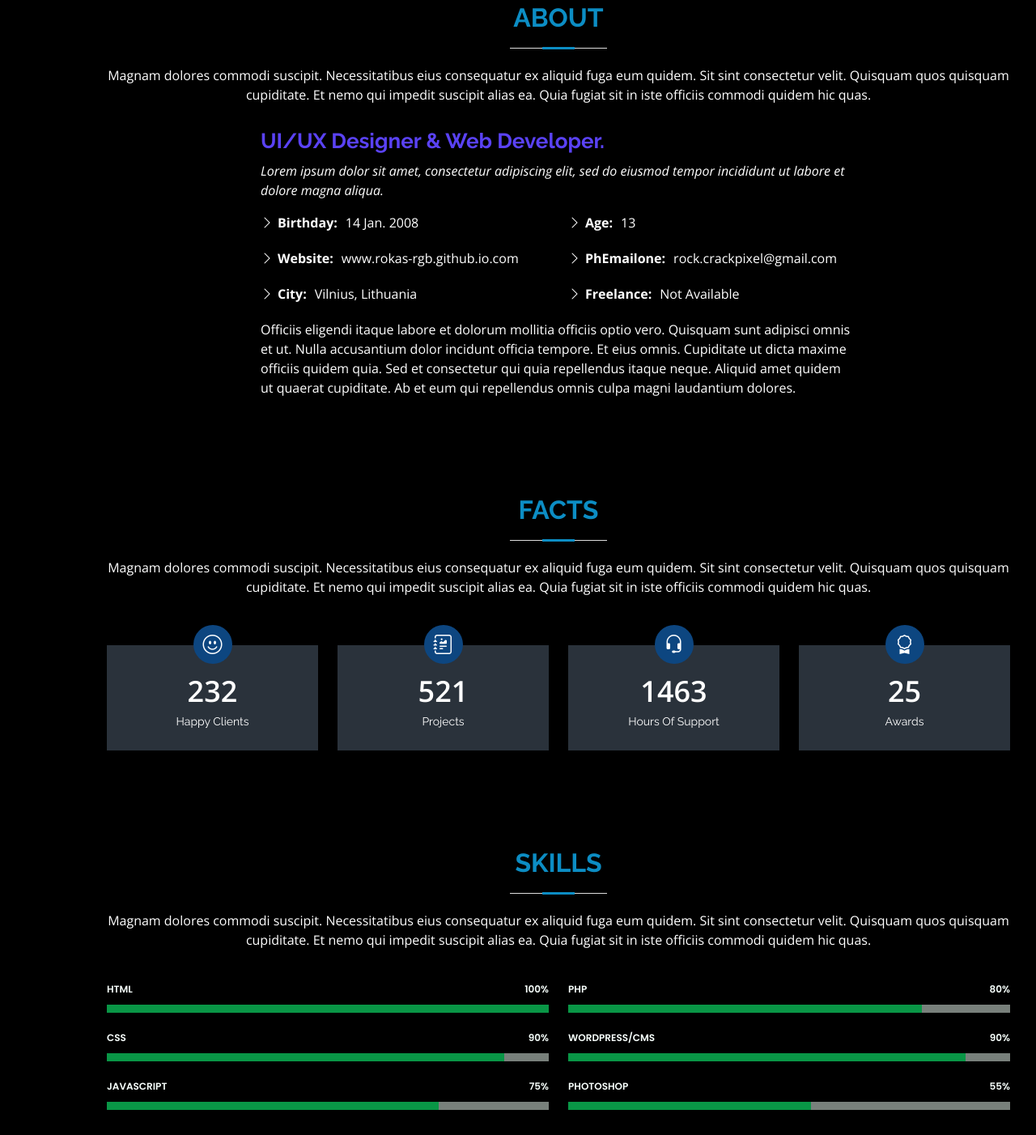
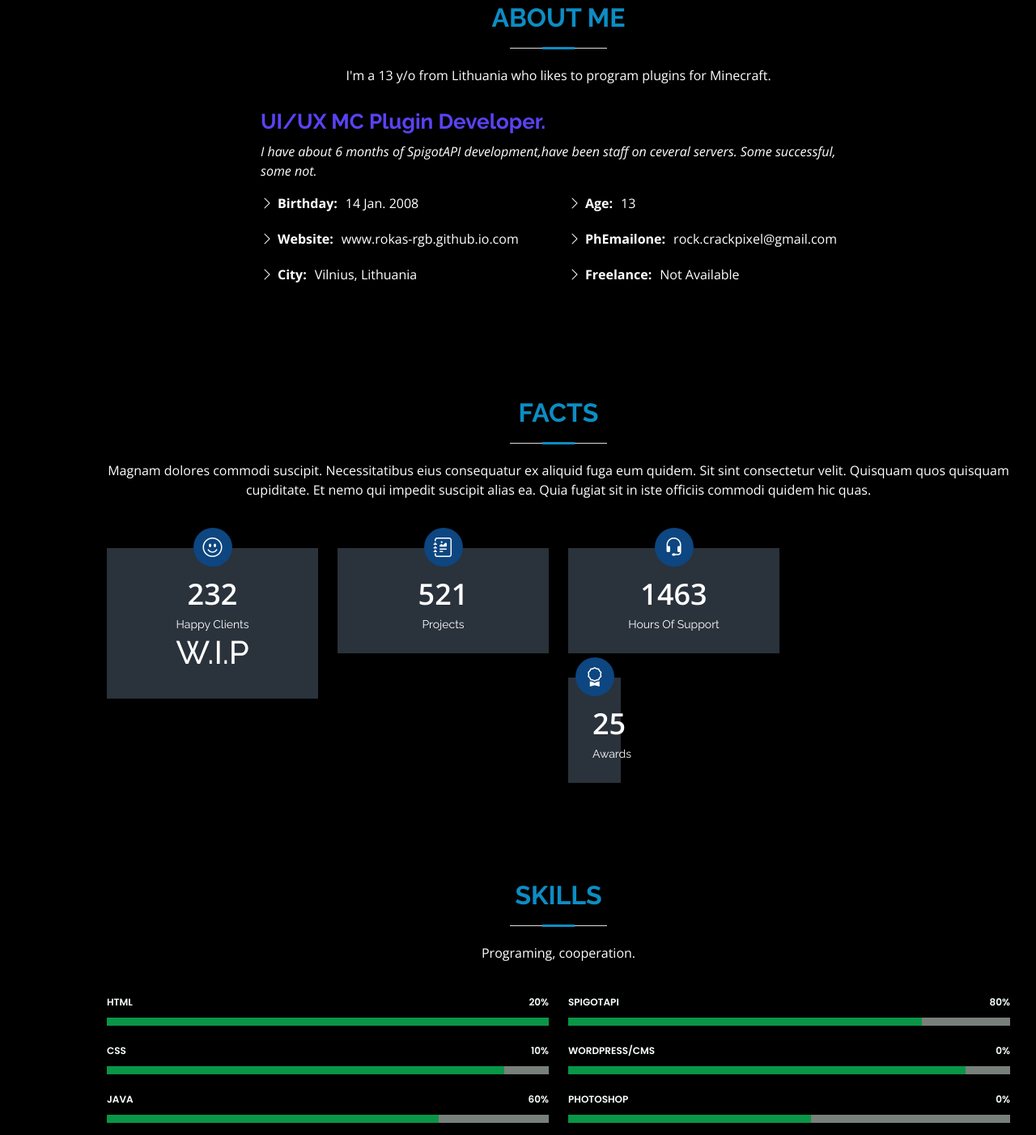
Before and after one commit to Rokas-rgb/Rokas-rgb.github.io, a plain HTML site: page index.html in a window 1280 px wide. Shown: the part 857-2259 px from the top of the page at 81% size. Drawn offline with nearby package versions, Linux system fonts and the light colour scheme.

Commit message:
commit yes uwu

```diff
--- a/index.html
+++ b/index.html
@@ -68,17 +68,16 @@
       <div class="container" data-aos="fade-up">
 
         <div class="section-title">
-          <h2>About</h2>
-          <p>Magnam dolores commodi suscipit. Necessitatibus eius consequatur ex aliquid fuga eum quidem. Sit sint consectetur velit. Quisquam quos quisquam cupiditate. Et nemo qui impedit suscipit alias ea. Quia fugiat sit in iste officiis commodi quidem hic quas.</p>
+          <h2>About Me</h2>
+          <p>I'm a 13 y/o from Lithuania who likes to program plugins for Minecraft.</p>
         </div>
 
 
         <div class="row">
           <div class="container col-lg-8 pt-4 pt-lg-0 content">
-            <h3>UI/UX Designer &amp; Web Developer.</h3>
+            <h3>UI/UX MC Plugin Developer.</h3>
             <p class="fst-italic">
-              Lorem ipsum dolor sit amet, consectetur adipiscing elit, sed do eiusmod tempor incididunt ut labore et dolore
-              magna aliqua.
+              I have about 6 months of SpigotAPI development,have been staff on ceveral servers. Some successful, some not.
             </p>
             <div class="row">
               <div class="col-lg-6">
@@ -96,10 +95,6 @@
                 </ul>
               </div>
             </div>
-            <p>
-              Officiis eligendi itaque labore et dolorum mollitia officiis optio vero. Quisquam sunt adipisci omnis et ut. Nulla accusantium dolor incidunt officia tempore. Et eius omnis.
-              Cupiditate ut dicta maxime officiis quidem quia. Sed et consectetur qui quia repellendus itaque neque. Aliquid amet quidem ut quaerat cupiditate. Ab et eum qui repellendus omnis culpa magni laudantium dolores.
-            </p>
           </div>
         </div>
 
@@ -122,6 +117,11 @@
               <i class="bi bi-emoji-smile"></i>
               <span data-purecounter-start="0" data-purecounter-end="232" data-purecounter-duration="1" class="purecounter"></span>
               <p>Happy Clients</p>
+              <p class="WIP">
+                <h1>
+                  W.I.P
+                </h1>
+              </p>
             </div>
           </div>
 
@@ -138,6 +138,7 @@
               <i class="bi bi-headset"></i>
               <span data-purecounter-start="0" data-purecounter-end="1463" data-purecounter-duration="1" class="purecounter"></span>
               <p>Hours Of Support</p>
+              <h!
             </div>
           </div>
 
@@ -160,7 +161,7 @@
 
         <div class="section-title">
           <h2>Skills</h2>
-          <p>Magnam dolores commodi suscipit. Necessitatibus eius consequatur ex aliquid fuga eum quidem. Sit sint consectetur velit. Quisquam quos quisquam cupiditate. Et nemo qui impedit suscipit alias ea. Quia fugiat sit in iste officiis commodi quidem hic quas.</p>
+          <p>Programing, cooperation.</p>
         </div>
 
         <div class="row skills-content">
@@ -168,21 +169,21 @@
           <div class="col-lg-6">
 
             <div class="progress">
-              <span class="skill">HTML <i class="val">100%</i></span>
+              <span class="skill">HTML <i class="val">20%</i></span>
               <div class="progress-bar-wrap">
-                <div class="progress-bar" role="progressbar" aria-valuenow="100" aria-valuemin="0" aria-valuemax="100"></div>
+                <div class="progress-bar" role="progressbar" aria-valuenow="100" aria-valuemin="0" aria-valuemax="1668002868075"></div>
               </div>
             </div>
 
             <div class="progress">
-              <span class="skill">CSS <i class="val">90%</i></span>
+              <span class="skill">CSS <i class="val">10%</i></span>
               <div class="progress-bar-wrap">
                 <div class="progress-bar" role="progressbar" aria-valuenow="90" aria-valuemin="0" aria-valuemax="100"></div>
               </div>
             </div>
 
             <div class="progress">
-              <span class="skill">JavaScript <i class="val">75%</i></span>
+              <span class="skill">Java <i class="val">60%</i></span>
               <div class="progress-bar-wrap">
                 <div class="progress-bar" role="progressbar" aria-valuenow="75" aria-valuemin="0" aria-valuemax="100"></div>
               </div>
@@ -193,21 +194,21 @@
           <div class="col-lg-6">
 
             <div class="progress">
-              <span class="skill">PHP <i class="val">80%</i></span>
+              <span class="skill">SpigotAPI <i class="val">80%</i></span>
               <div class="progress-bar-wrap">
                 <div class="progress-bar" role="progressbar" aria-valuenow="80" aria-valuemin="0" aria-valuemax="100"></div>
               </div>
             </div>
 
             <div class="progress">
-              <span class="skill">WordPress/CMS <i class="val">90%</i></span>
+              <span class="skill">WordPress/CMS <i class="val">0%</i></span>
               <div class="progress-bar-wrap">
                 <div class="progress-bar" role="progressbar" aria-valuenow="90" aria-valuemin="0" aria-valuemax="100"></div>
               </div>
             </div>
 
             <div class="progress">
-              <span class="skill">Photoshop <i class="val">55%</i></span>
+              <span class="skill">Photoshop <i class="val">0%</i></span>
               <div class="progress-bar-wrap">
                 <div class="progress-bar" role="progressbar" aria-valuenow="55" aria-valuemin="0" aria-valuemax="100"></div>
               </div>
@@ -477,17 +478,11 @@
         <div class="row mt-1">
 
           <div class="col-lg-4">
-            <div class="info">
-              <div class="address">
-                <i class="bi bi-geo-alt"></i>
-                <h4>Location:</h4>
-                <p>A108 Adam Street, New York, NY 535022</p>
-              </div>
 
               <div class="email">
                 <i class="bi bi-envelope"></i>
                 <h4>Email:</h4>
-                <p>info@example.com</p>
+                <p>rock.crackpixel@gmail.com</p>
               </div>
 
               <div class="phone">
```
